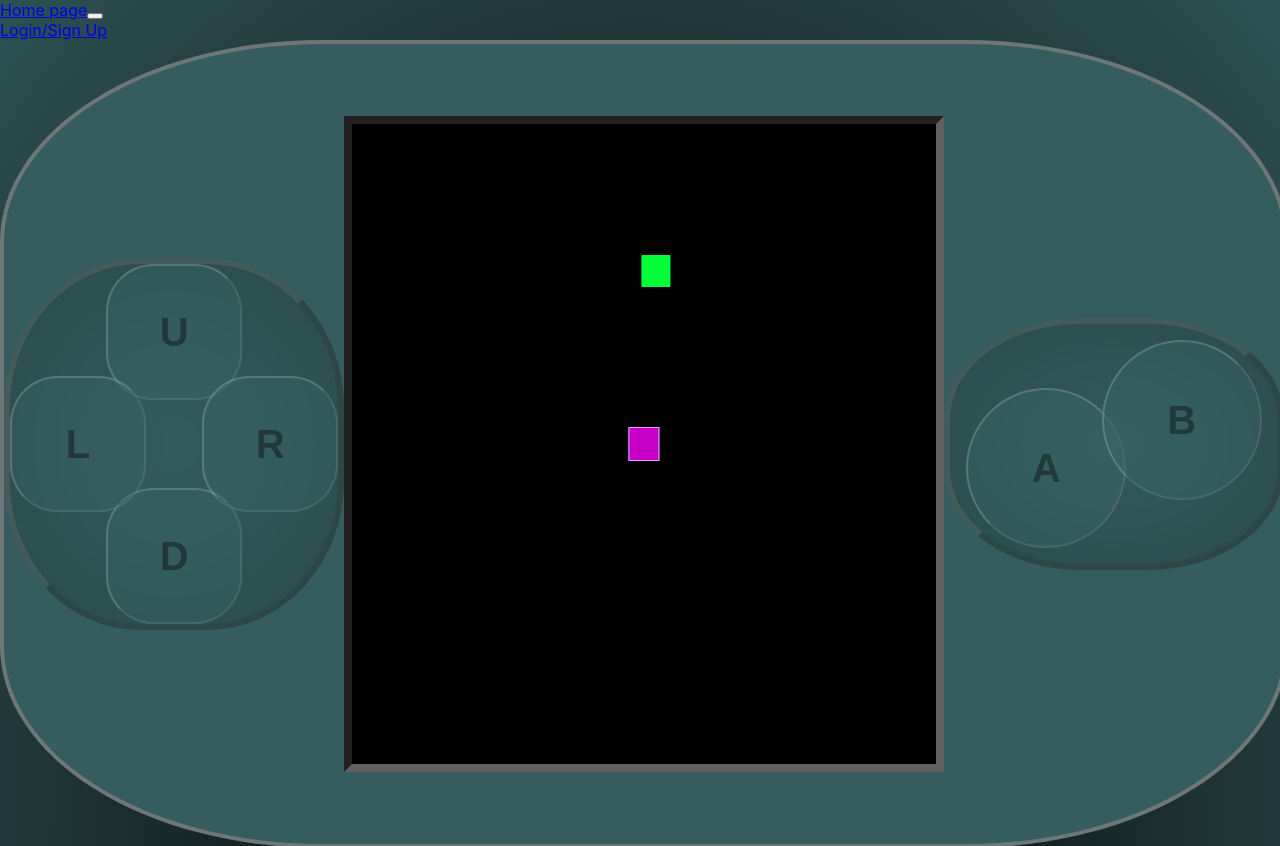
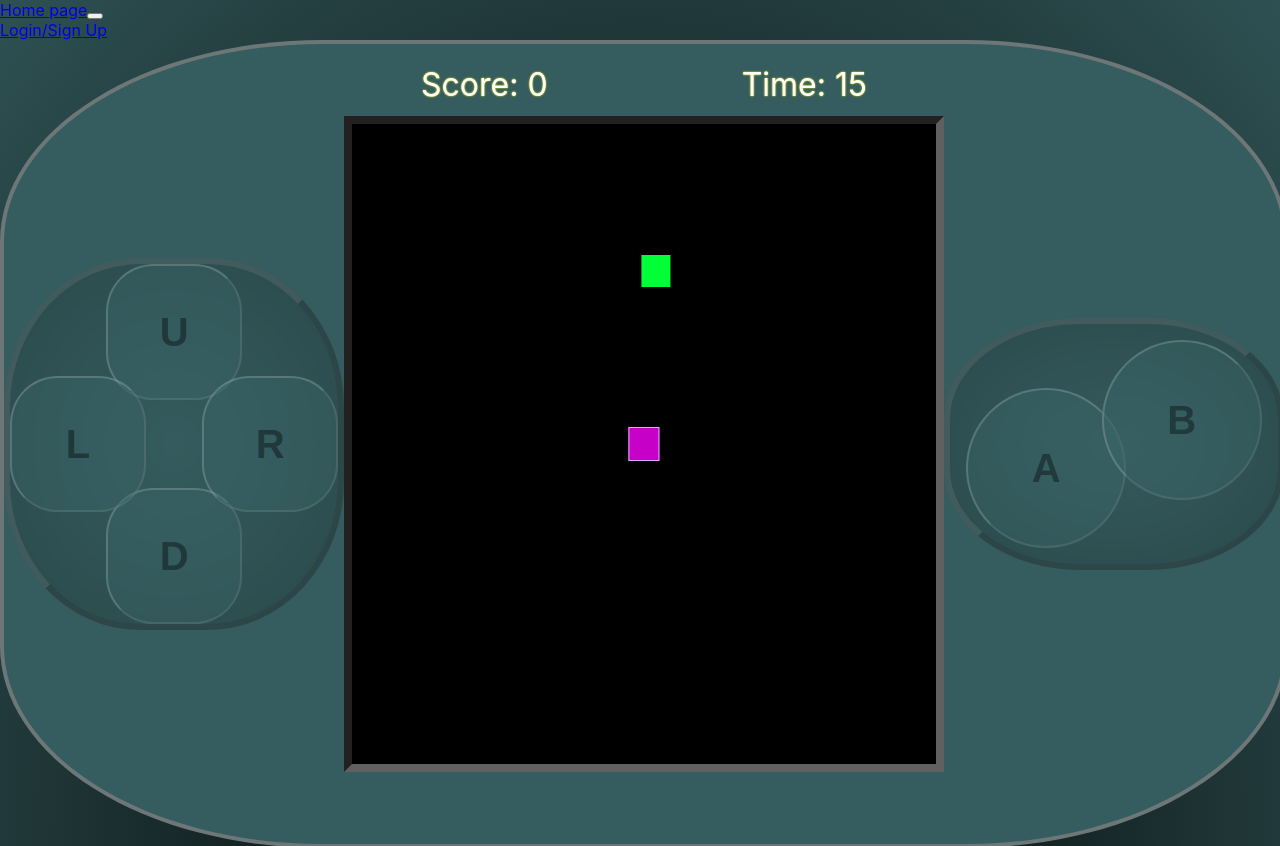
Before and after one commit to its-jefe/Project-3, a React (Create React App) app in the folder client/: page /games in a window 1280 px wide. Shown: the top 846 px of the page. Built offline with nearby package versions, Linux system fonts and the light colour scheme.

Commit message:
timer and score

```diff
--- a/client/src/components/Game/index.js
+++ b/client/src/components/Game/index.js
@@ -9,10 +9,6 @@ import './style.css'
 // consider using an SVG or something that can be split
 // consider using 4 divs that come together to create the ball
 // really it doesn't look that bad tho so maybe forget ab it
-
-const snakeReducer = (() => {
-  // might use this to keep track of the entire body of the snake (head and tial)
-})
 
 const coordReducer = ({ x, y, direction }, { axis, change }) => {
   // x boundaries
@@ -28,12 +24,24 @@ const coordReducer = ({ x, y, direction }, { axis, change }) => {
 
   // COMPARE THESE AGAINST EACH OTHER
   console.log(direction.axis, direction.change) // current head direction
-  console.log(axis, change) // button direction
+  console.log(axis, change) // button direction -> direction in which user would like to go...
 
+  // if changing axis...
+  // aka
+  // if button axis is different then the current (direction.axis)
+  if (axis != direction.axis) {
+    // do not allow change axis unless (direction.axis % 5 === 0)
+    if (direction.axis === "y") {
+
+    }
+    if (direction.axis === "x") {
+
+    }
+  }
+  // continue moving in current direction (change on axis)
   if (axis === "x") {
     return { x: x + change, y: y, direction: { axis: axis, change: change } }
   }
-
   if (axis === "y") {
     return { x: x, y: y + change, direction: { axis: axis, change: change } }
   }
@@ -46,6 +54,15 @@ const foodReducer = () => {
     y: Math.floor(Math.random() * 97 + 2)
   };
 };
+
+const scoreReducer = (score, newScore) => {
+  return score + newScore
+}
+const timeReducer = (time, timer) => {
+  if(time !== 0){
+    return time - 1
+  }else{clearInterval(timer)}
+}
 
 const tailReducer = ({ x, y }, head) => { // fires twice in development ... but not in production
 
@@ -75,6 +92,9 @@ function Game() {
   const [head, setHead] = useReducer(coordReducer, { x: 50, y: 50, direction: { axis: null, change: null } })
   const [food, setFood] = useReducer(foodReducer, { x: Math.floor(Math.random() * 97 + 2), y: Math.floor(Math.random() * 97 + 2) })
   const [tail, setTail] = useReducer(tailReducer, [])
+  const [score, setScore] = useReducer(scoreReducer, 0)
+  const [time, setTime] = useReducer(timeReducer, 15)
+
   const btnUp = {
     id: "up",
     opposite: "down",
@@ -106,7 +126,9 @@ function Game() {
   const movementButtons = [btnUp, btnDown, btnLeft, btnRight]
 
   // this is probably wrong (not good practice)
-  let init;
+  let firstMove;
+
+  // on each activation of arrow button (key, click, or touch)
 
   const handleMovement = useCallback(
     (button, head) => {
@@ -115,16 +137,23 @@ function Game() {
         return;
       }
 
+      if (!firstMove){ // if time is equal to its start point
+        // begin timer
+        let timer = setInterval(()=> {
+          setTime(timer)
+        }, 1000)
+      }
+
       // focus the [associated] button
       document.getElementById(`btn-${button.id}`).focus();
       // if the current axis (at time of keypress) is not the same as direction trying to go
 
       // does not fire movement interval unless head is changing axis (allows only left n right turns)
       if (head.direction.axis !== button.axis) {
-        if (init) {
-          clearInterval(init)
+        if (firstMove) {
+          clearInterval(firstMove)
         }
-        init = setInterval(() => {
+        firstMove = setInterval(() => {
           setHead({ axis: button.axis, change: button.val })
         }, 30)
       }
@@ -151,14 +180,14 @@ function Game() {
       case "KeyD":
         handleMovement(btnRight, head);
         break;
-      default: console.log('BROKEN');
+      default: console.log('Defaulted');
     };
   }
 
   // on axis change
   useEffect(() => {
     // Arrows and WASD listener
-    console.log(head.direction)
+    // console.log(head.direction)
 
     document.addEventListener("keydown", keydownHandler);
     return () => document.removeEventListener("keydown", keydownHandler);
@@ -166,14 +195,21 @@ function Game() {
   }, [head.direction.axis]); // I ONLY WANT THIS TO RUN ON AXIS CHANGE BUT REACT IS COMPAINING ABOUT DEPS ..? Psh
 
   useEffect(() => {
-
     if ((head.x) === (food.x) && (food.y) === (head.y)) {
       // reset food
       setFood()
+
+      // add to score
+      setScore(10)
+
       // add to tail
+      // setTail()
     }
-    setTail(head)
   }, [head, food])
+
+  useEffect(() => {
+
+  }, [time])
 
   return (
     <div id="eisle">
@@ -187,6 +223,10 @@ function Game() {
             </button>
           ))
         }
+      </div>
+      <div id="tinytron">
+        <div id="score">Score: {score}</div>
+        <div id="time">Time: {time}</div>
       </div>
       <div id="viewport">
         <div id="head" style={{ left: head.x + "%", top: head.y + "%" }}></div>
--- a/client/src/components/Game/style.css
+++ b/client/src/components/Game/style.css
@@ -19,7 +19,25 @@ body {
   border-radius: 25%;
   background: radial-gradient(black, rgb(53, 92, 94) 30%);
 }
-
+#tinytron { /*opposite of jumbotron*/
+  position: absolute;
+  width: 80vh; /*same as viewport*/
+  transform: translate(-50%, -50%);
+  top: 5%;
+  left: 50%;
+  display: flex;
+  justify-content: space-around;
+}
+#score {
+  color: white;
+  font-size: 2.5vmax;
+  text-shadow: 0 0 2px yellow;
+}
+#time {
+  color: white;
+  font-size: 2.5vmax;
+  text-shadow: 0 0 2px yellow;
+}
 #viewport {
   position: relative;
   width: 80vh;
@@ -28,7 +46,6 @@ body {
   background-color: black;
   overflow: hidden;
 }
-
 #head {
   position: absolute;
   bottom: 50%;
```
